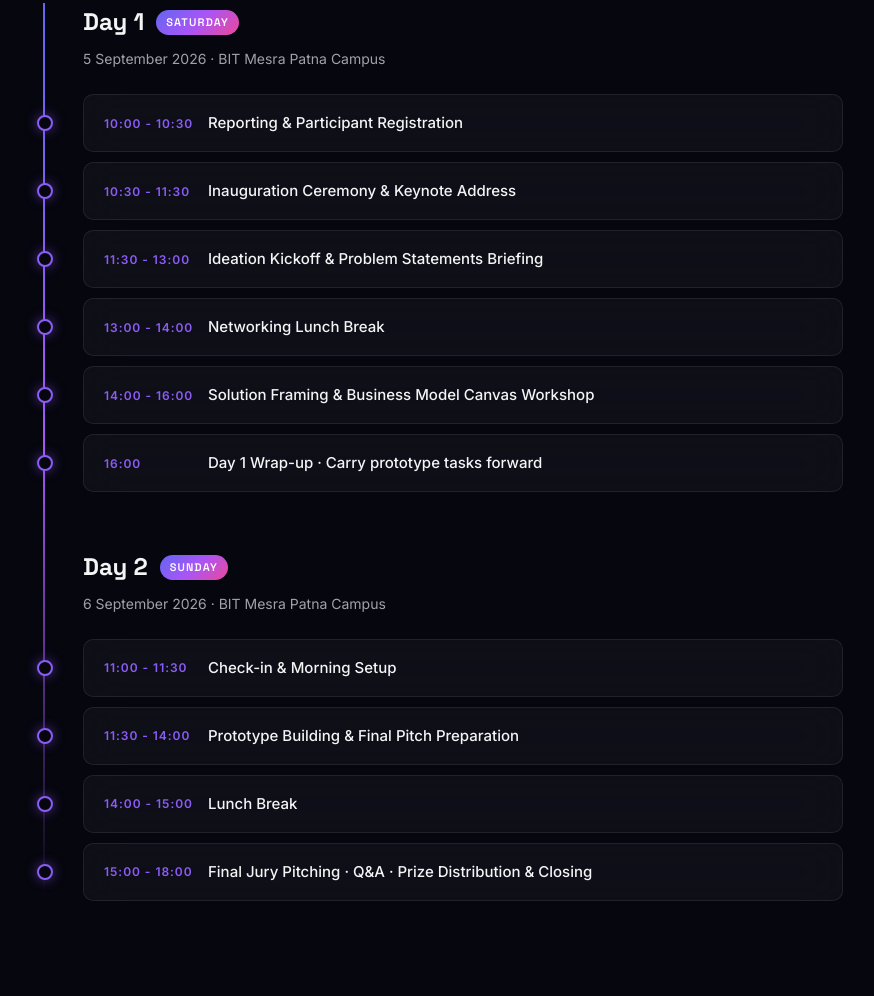
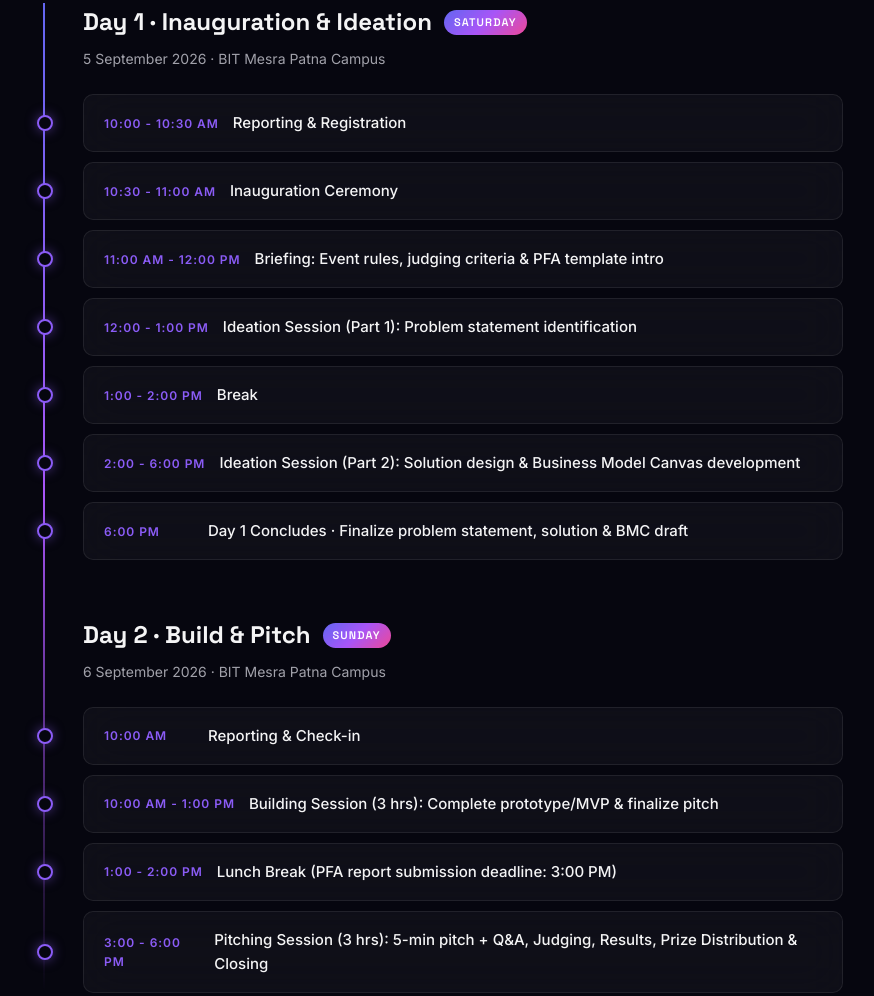
Before and after one commit to arhamajaz/build-sprint-2026, a plain HTML site: page index.html in a window 1280 px wide. Shown: the part 3641-4637 px from the top of the page, without its empty margins (207-1081 px from the left). Drawn offline with Linux system fonts and the light colour scheme.

Commit message:
Update event schedule, registration QR, WhatsApp link, and final PDF documents

```diff
--- a/index.html
+++ b/index.html
@@ -1977,7 +1977,7 @@
         </li>
       </ul>
       <div class="nav-actions">
-        <a href="BuildSprint_2026_Brochure_2.pdf" target="_blank" class="nav-pdf-btn">
+        <a href="FINAL BROCHURE 14.pdf" target="_blank" class="nav-pdf-btn">
           <i class="fas fa-download"></i> Brochure
         </a>
         <a href="https://docs.google.com/forms/d/e/1FAIpQLSfIyJXH57HEOsrEzG6mXTDpHLz32D5ju0PTbYNXOB7SLlQ4TQ/viewform"
@@ -2021,7 +2021,7 @@
             <i class="fas fa-rocket"></i>
             Register Now (Free)
           </a>
-          <a href="https://chat.whatsapp.com/BWjvvGqOh7kKigl74itQ58?s=cl&p=i&ilr=2&amv=2" target="_blank"
+          <a href="https://chat.whatsapp.com/BWjvvGqOh7kKigl74itQ58?s=qt&p=i&mlu=0&ilr=4" target="_blank"
             class="btn btn-emerald">
             <i class="fab fa-whatsapp"></i>
             Join WhatsApp Group
@@ -2107,10 +2107,10 @@
         </div>
 
         <div style="display: flex; gap: 16px; justify-content: center; flex-wrap: wrap; margin-top: 32px;">
-          <a href="BuildSprint_2026_Brochure_2.pdf" target="_blank" class="btn btn-primary">
+          <a href="FINAL BROCHURE 14.pdf" target="_blank" class="btn btn-primary">
             <i class="fas fa-file-pdf"></i> Download Brochure (PDF)
           </a>
-          <a href="BuildSprint_2026_Participant_Guide_2.pdf" target="_blank" class="btn btn-emerald">
+          <a href="FINAL 2 BuildSprint_2026_Participant_Guide.pdf" target="_blank" class="btn btn-emerald">
             <i class="fas fa-book-open"></i> Download Participant Guide (PDF)
           </a>
         </div>
@@ -2242,57 +2242,61 @@
       <div class="timeline">
         <div class="timeline-day fade-in">
           <div class="timeline-day-title">
-            Day 1
+            Day 1 · Inauguration &amp; Ideation
             <span class="badge">SATURDAY</span>
           </div>
           <div class="timeline-day-date">5 September 2026 · BIT Mesra Patna Campus</div>
           <div class="timeline-item">
-            <div class="timeline-time">10:00 - 10:30</div>
-            <div class="timeline-text">Reporting &amp; Participant Registration</div>
+            <div class="timeline-time">10:00 - 10:30 AM</div>
+            <div class="timeline-text">Reporting &amp; Registration</div>
           </div>
           <div class="timeline-item">
-            <div class="timeline-time">10:30 - 11:30</div>
-            <div class="timeline-text">Inauguration Ceremony &amp; Keynote Address</div>
+            <div class="timeline-time">10:30 - 11:00 AM</div>
+            <div class="timeline-text">Inauguration Ceremony</div>
           </div>
           <div class="timeline-item">
-            <div class="timeline-time">11:30 - 13:00</div>
-            <div class="timeline-text">Ideation Kickoff &amp; Problem Statements Briefing</div>
+            <div class="timeline-time">11:00 AM - 12:00 PM</div>
+            <div class="timeline-text">Briefing: Event rules, judging criteria &amp; PFA template intro</div>
           </div>
           <div class="timeline-item">
-            <div class="timeline-time">13:00 - 14:00</div>
-            <div class="timeline-text">Networking Lunch Break</div>
+            <div class="timeline-time">12:00 - 1:00 PM</div>
+            <div class="timeline-text">Ideation Session (Part 1): Problem statement identification</div>
           </div>
           <div class="timeline-item">
-            <div class="timeline-time">14:00 - 16:00</div>
-            <div class="timeline-text">Solution Framing &amp; Business Model Canvas Workshop</div>
+            <div class="timeline-time">1:00 - 2:00 PM</div>
+            <div class="timeline-text">Break</div>
           </div>
           <div class="timeline-item">
-            <div class="timeline-time">16:00</div>
-            <div class="timeline-text">Day 1 Wrap-up · Carry prototype tasks forward</div>
+            <div class="timeline-time">2:00 - 6:00 PM</div>
+            <div class="timeline-text">Ideation Session (Part 2): Solution design &amp; Business Model Canvas development</div>
+          </div>
+          <div class="timeline-item">
+            <div class="timeline-time">6:00 PM</div>
+            <div class="timeline-text">Day 1 Concludes · Finalize problem statement, solution &amp; BMC draft</div>
           </div>
         </div>
 
         <div class="timeline-day fade-in">
           <div class="timeline-day-title">
-            Day 2
+            Day 2 · Build &amp; Pitch
             <span class="badge">SUNDAY</span>
           </div>
           <div class="timeline-day-date">6 September 2026 · BIT Mesra Patna Campus</div>
           <div class="timeline-item">
-            <div class="timeline-time">11:00 - 11:30</div>
-            <div class="timeline-text">Check-in &amp; Morning Setup</div>
+            <div class="timeline-time">10:00 AM</div>
+            <div class="timeline-text">Reporting &amp; Check-in</div>
           </div>
           <div class="timeline-item">
-            <div class="timeline-time">11:30 - 14:00</div>
-            <div class="timeline-text">Prototype Building &amp; Final Pitch Preparation</div>
+            <div class="timeline-time">10:00 AM - 1:00 PM</div>
+            <div class="timeline-text">Building Session (3 hrs): Complete prototype/MVP &amp; finalize pitch</div>
           </div>
           <div class="timeline-item">
-            <div class="timeline-time">14:00 - 15:00</div>
-            <div class="timeline-text">Lunch Break</div>
+            <div class="timeline-time">1:00 - 2:00 PM</div>
+            <div class="timeline-text">Lunch Break (PFA report submission deadline: 3:00 PM)</div>
           </div>
           <div class="timeline-item">
-            <div class="timeline-time">15:00 - 18:00</div>
-            <div class="timeline-text">Final Jury Pitching · Q&amp;A · Prize Distribution &amp; Closing</div>
+            <div class="timeline-time">3:00 - 6:00 PM</div>
+            <div class="timeline-text">Pitching Session (3 hrs): 5-min pitch + Q&amp;A, Judging, Results, Prize Distribution &amp; Closing</div>
           </div>
         </div>
       </div>
@@ -2640,8 +2644,8 @@
 
             <div>
               <div class="qr-preview-box"
-                onclick="openLightbox('Google form.jpg', 'Scan with Phone Camera to Register via Google Form')">
-                <img src="Google form.jpg" alt="Google Form QR Code">
+                onclick="openLightbox('resgistration qr.jpeg', 'Scan with Phone Camera to Register via Google Form')">
+                <img src="resgistration qr.jpeg" alt="Google Form QR Code">
               </div>
               <p style="font-size: 12px; color: var(--text-muted); margin-top: 6px;">Click QR code to enlarge</p>
 
@@ -2671,7 +2675,7 @@
               </div>
               <p style="font-size: 12px; color: var(--text-muted); margin-top: 6px;">Click QR code to enlarge</p>
 
-              <a href="https://chat.whatsapp.com/BWjvvGqOh7kKigl74itQ58?s=cl&p=i&ilr=2&amv=2" target="_blank"
+              <a href="https://chat.whatsapp.com/BWjvvGqOh7kKigl74itQ58?s=qt&p=i&mlu=0&ilr=4" target="_blank"
                 class="btn btn-emerald" style="margin-top: 16px; width: 100%; justify-content: center;">
                 <i class="fab fa-whatsapp"></i> Join WhatsApp Group
               </a>
@@ -2729,9 +2733,9 @@
         <div>
           <div class="footer-heading">Resources</div>
           <ul class="footer-links">
-            <li><a href="BuildSprint_2026_Brochure_2.pdf" target="_blank"><i class="fas fa-file-pdf"></i> Brochure
+            <li><a href="FINAL BROCHURE 14.pdf" target="_blank"><i class="fas fa-file-pdf"></i> Brochure
                 (PDF)</a></li>
-            <li><a href="BuildSprint_2026_Participant_Guide_2.pdf" target="_blank"><i class="fas fa-book-open"></i>
+            <li><a href="FINAL 2 BuildSprint_2026_Participant_Guide.pdf" target="_blank"><i class="fas fa-book-open"></i>
                 Participant Guide</a></li>
             <li><a href="#help">Help &amp; Contact</a></li>
             <li><a href="#faq">FAQ</a></li>
```
Also changed, not shown: resgistration qr.jpeg (added), 5 other files.
